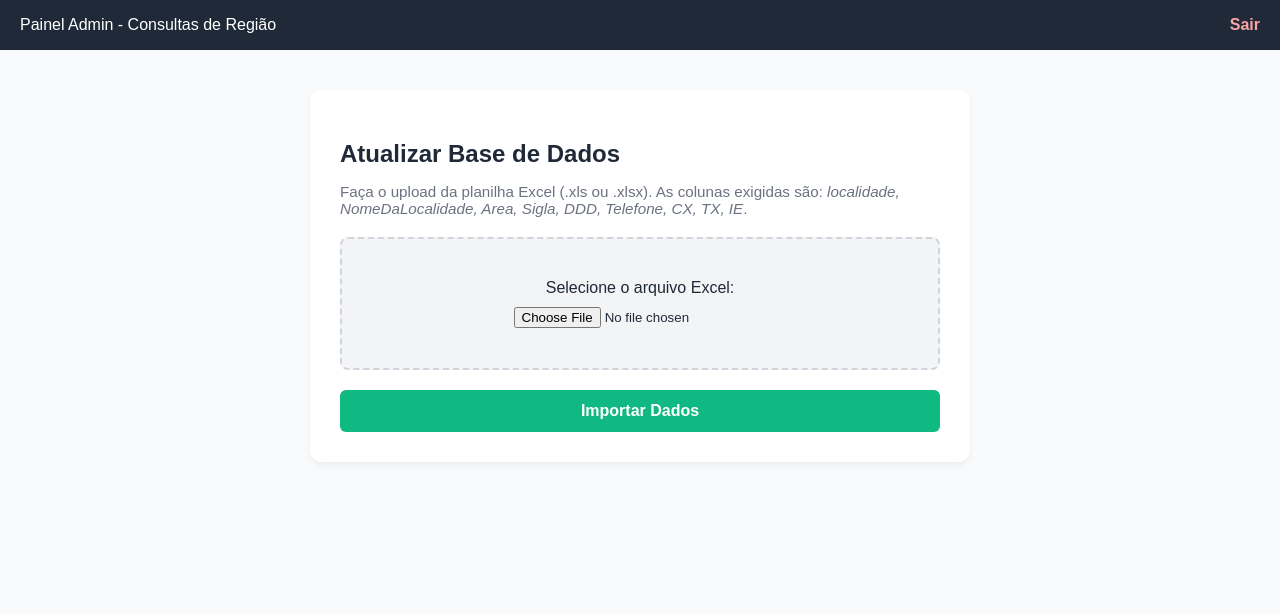
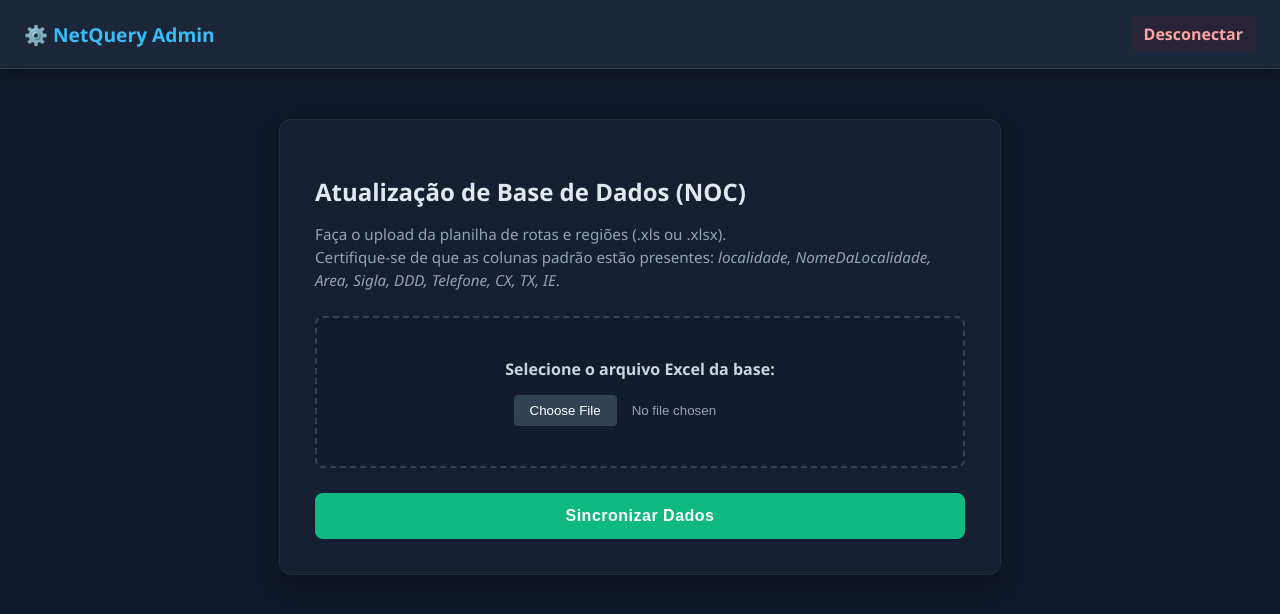
Before and after one commit to VictorOli23/Consultas-SPI, a FastAPI app: page /admin in a window 1280 px wide. Shown: the top 614 px of the page. Run offline with FastAPI, Linux system fonts and the light colour scheme; the visitor is signed in with stand-in values (Sample User, id 1).

Commit message:
Update admin.html

```diff
--- a/templates/admin.html
+++ b/templates/admin.html
@@ -3,41 +3,50 @@
 <head>
     <meta charset="UTF-8">
     <meta name="viewport" content="width=device-width, initial-scale=1.0">
-    <title>Painel Admin</title>
+    <title>Painel de Controle - NetQuery</title>
     <style>
-        body { background: #f9fafb; font-family: sans-serif; margin: 0; padding: 0; color: #1f2937; }
-        .navbar { background: #1f2937; padding: 16px 20px; display: flex; justify-content: space-between; align-items: center; color: white; }
-        .navbar a { color: #fca5a5; text-decoration: none; font-weight: bold; }
-        .container { max-width: 600px; margin: 40px auto; background: white; padding: 30px; border-radius: 12px; box-shadow: 0 4px 6px rgba(0,0,0,0.05); }
-        h2 { margin-bottom: 10px; }
-        p { color: #6b7280; margin-bottom: 20px; font-size: 0.95rem; }
-        .upload-area { border: 2px dashed #d1d5db; padding: 40px; text-align: center; border-radius: 8px; background: #f3f4f6; margin-bottom: 20px; }
-        input[type="file"] { margin-top: 10px; }
-        button { background: #10b981; color: white; padding: 12px 24px; border: none; border-radius: 6px; font-weight: bold; cursor: pointer; width: 100%; font-size: 1rem; }
-        button:hover { background: #059669; }
-        .msg { background: #d1fae5; color: #065f46; padding: 12px; border-radius: 6px; margin-bottom: 20px; }
-        .error { background: #fee2e2; color: #991b1b; padding: 12px; border-radius: 6px; margin-bottom: 20px; }
+        body { background: #0f172a; font-family: 'Segoe UI', sans-serif; margin: 0; padding: 0; color: #f8fafc; }
+        .navbar { background: rgba(30, 41, 59, 0.9); padding: 16px 24px; display: flex; justify-content: space-between; align-items: center; border-bottom: 1px solid #334155; box-shadow: 0 4px 12px rgba(0,0,0,0.3); }
+        .navbar .brand { color: #38bdf8; font-weight: bold; font-size: 1.2rem; display: flex; align-items: center; gap: 8px; }
+        .navbar a { color: #fca5a5; text-decoration: none; font-weight: bold; padding: 6px 12px; border-radius: 6px; transition: 0.3s; background: rgba(153, 27, 27, 0.1); border: 1px solid transparent; }
+        .navbar a:hover { background: rgba(153, 27, 27, 0.2); border-color: #f87171; }
+
+        .container { max-width: 650px; margin: 50px auto; background: rgba(30, 41, 59, 0.5); padding: 35px; border-radius: 12px; border: 1px solid rgba(255,255,255,0.05); box-shadow: 0 10px 25px rgba(0,0,0,0.3); }
+        h2 { margin-bottom: 10px; color: #e2e8f0; }
+        p { color: #94a3b8; margin-bottom: 25px; font-size: 0.95rem; line-height: 1.5; }
+
+        .upload-area { border: 2px dashed #334155; padding: 40px; text-align: center; border-radius: 8px; background: rgba(15, 23, 42, 0.4); margin-bottom: 25px; transition: 0.3s; }
+        .upload-area:hover { border-color: #0ea5e9; background: rgba(14, 165, 233, 0.05); }
+        input[type="file"] { margin-top: 15px; color: #94a3b8; }
+        input[type="file"]::file-selector-button { background: #334155; color: white; border: none; padding: 8px 16px; border-radius: 4px; cursor: pointer; margin-right: 15px; transition: 0.3s; }
+        input[type="file"]::file-selector-button:hover { background: #475569; }
+
+        button { background: #10b981; color: white; padding: 14px 24px; border: none; border-radius: 8px; font-weight: bold; cursor: pointer; width: 100%; font-size: 1rem; transition: 0.3s; letter-spacing: 0.5px; }
+        button:hover { background: #059669; box-shadow: 0 0 15px rgba(16, 185, 129, 0.4); }
+
+        .msg { background: rgba(6, 95, 70, 0.3); color: #34d399; padding: 14px; border-radius: 8px; margin-bottom: 20px; border: 1px solid #059669; }
+        .error { background: rgba(153, 27, 27, 0.3); color: #fca5a5; padding: 14px; border-radius: 8px; margin-bottom: 20px; border: 1px solid #7f1d1d; }
     </style>
 </head>
 <body>
     <div class="navbar">
-        <div>Painel Admin - Consultas de Região</div>
-        <a href="/logout">Sair</a>
+        <div class="brand">⚙️ NetQuery Admin</div>
+        <a href="/logout">Desconectar</a>
     </div>
 
     <div class="container">
-        <h2>Atualizar Base de Dados</h2>
-        <p>Faça o upload da planilha Excel (.xls ou .xlsx). As colunas exigidas são: <i>localidade, NomeDaLocalidade, Area, Sigla, DDD, Telefone, CX, TX, IE</i>.</p>
+        <h2>Atualização de Base de Dados (NOC)</h2>
+        <p>Faça o upload da planilha de rotas e regiões (.xls ou .xlsx).<br>Certifique-se de que as colunas padrão estão presentes: <i>localidade, NomeDaLocalidade, Area, Sigla, DDD, Telefone, CX, TX, IE</i>.</p>
 
         {% if msg %} <div class="msg">{{ msg }}</div> {% endif %}
         {% if error %} <div class="error">{{ error }}</div> {% endif %}
 
         <form action="/upload" method="POST" enctype="multipart/form-data">
             <div class="upload-area">
-                <label for="file">Selecione o arquivo Excel:</label><br>
+                <label for="file" style="color: #cbd5e1; font-weight: bold;">Selecione o arquivo Excel da base:</label><br>
                 <input type="file" name="file" accept=".xls,.xlsx" required>
             </div>
-            <button type="submit">Importar Dados</button>
+            <button type="submit">Sincronizar Dados</button>
         </form>
     </div>
 </body>
```
